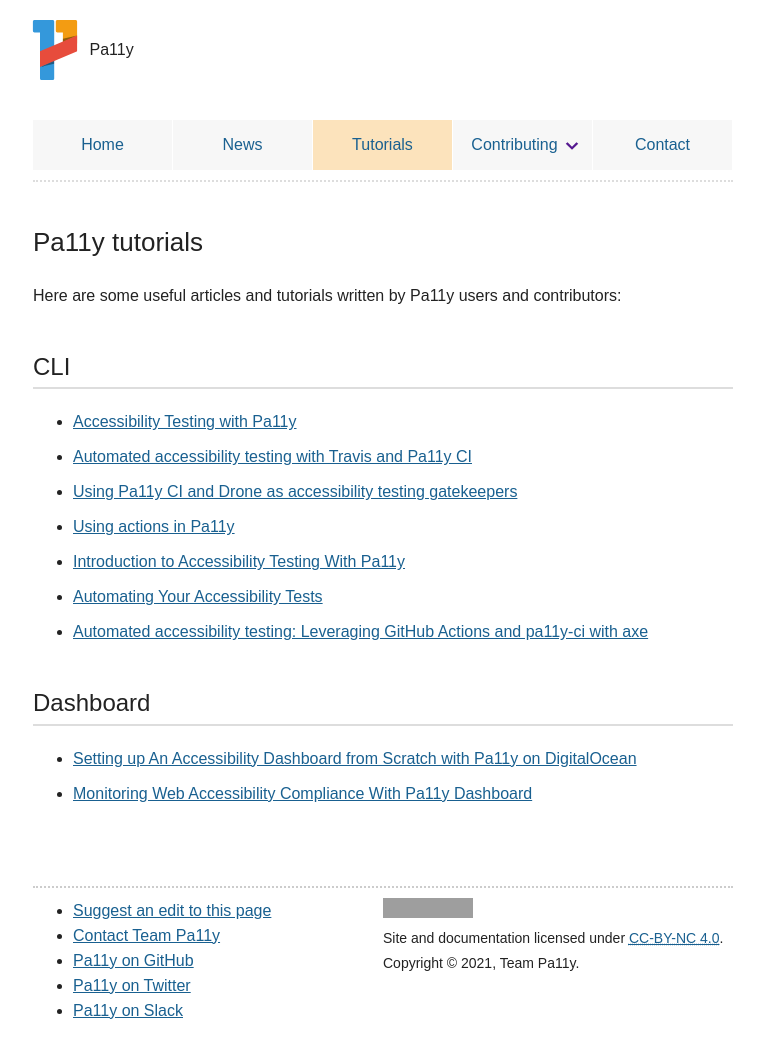
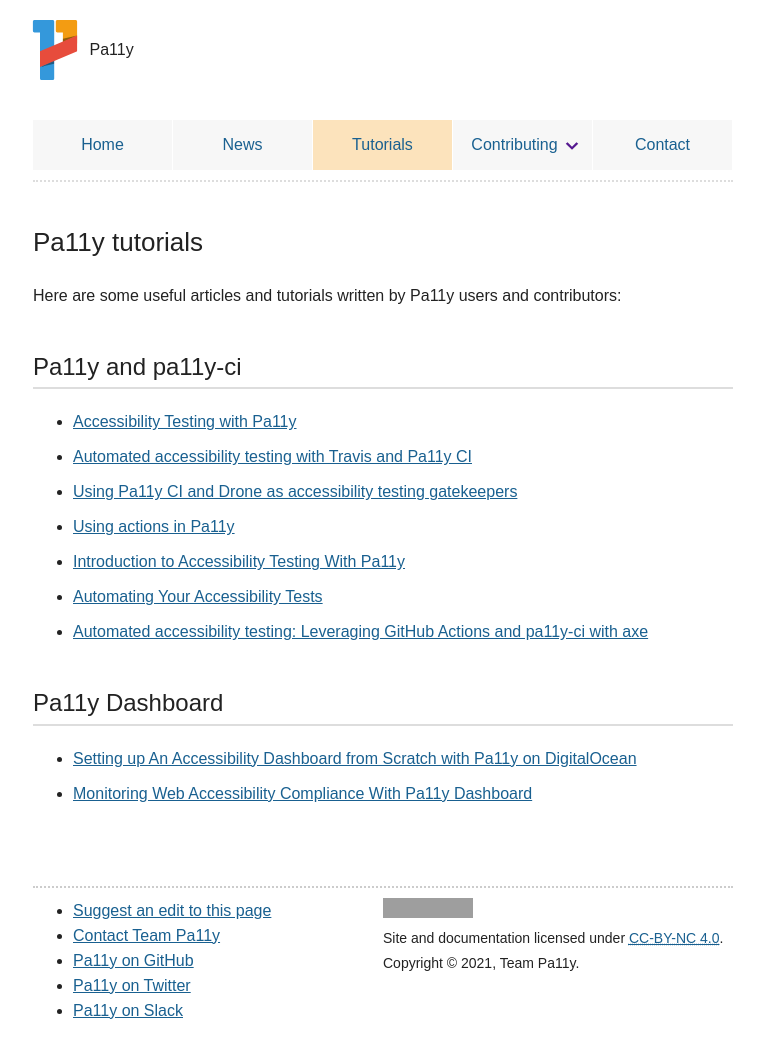
Before and after one commit to pa11y/pa11y.github.io, a Jekyll site: the page built from pages/tutorials.md, in a window 1280 px wide. Shown: the whole page, without its empty margins (257-1021 px from the left). Built offline with Jekyll 4.4.1, drawn with Linux system fonts in a browser that asks for light colours; grey boxes are pictures that could not be loaded.

Commit message:
Headings, now with 100% more headings

```diff
--- a/pages/tutorials.md
+++ b/pages/tutorials.md
@@ -16,10 +16,10 @@ If you're looking for where to add tutorials, they are
 stored in `_data/tutorials.yml`.
 -->
 
-## CLI
+## Pa11y and pa11y-ci
 
 {% include tutorial-list.html tutorials=site.data.tutorials.cli %}
 
-## Dashboard
+## Pa11y Dashboard
 
 {% include tutorial-list.html tutorials=site.data.tutorials.dashboard %}
```
